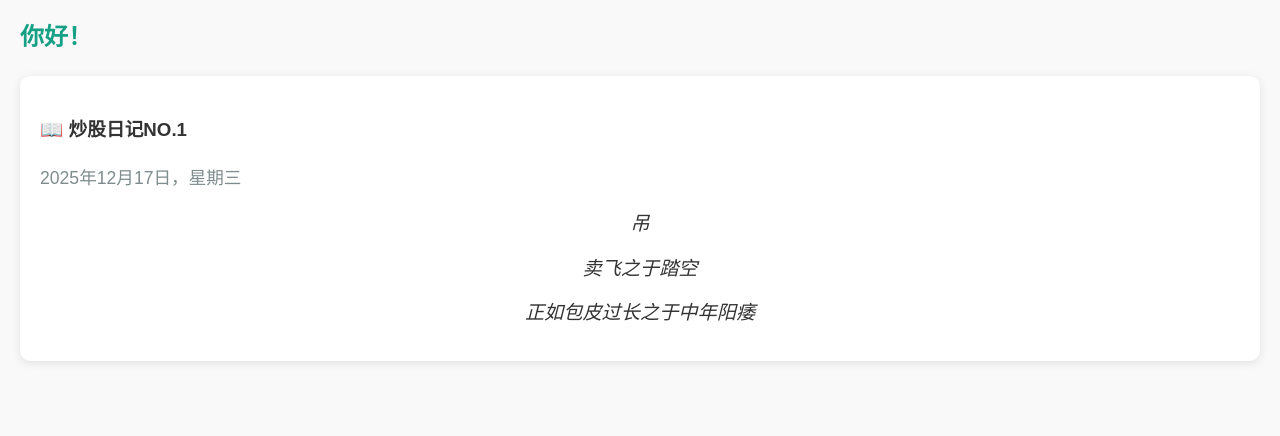
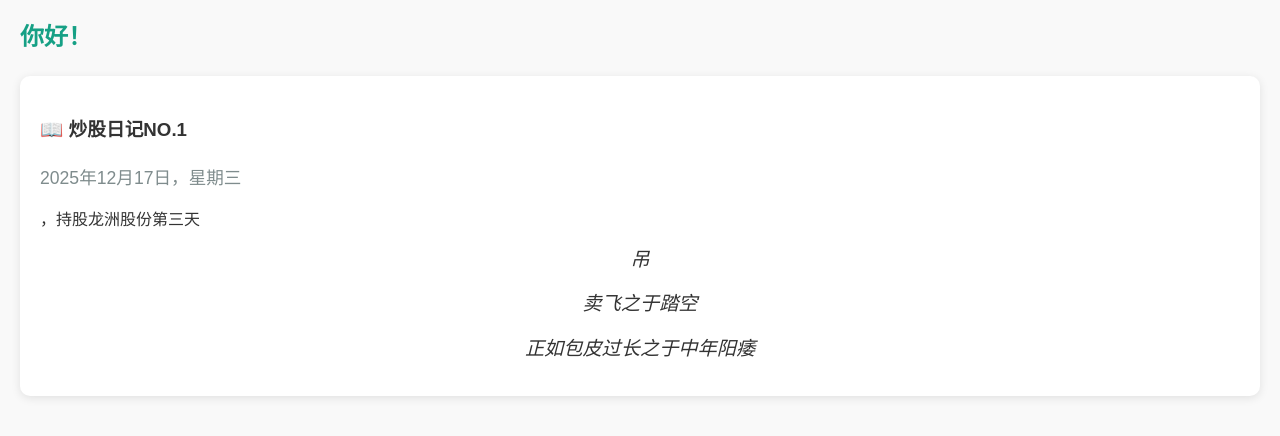
Before and after one commit to PUMPmer/PUMPmer.github.io, a plain HTML site: page index.html in a window 1280 px wide. Shown: the part 88-524 px from the top of the page. Drawn offline with Linux system fonts and the light colour scheme.

Commit message:
Update index.html

```diff
--- a/index.html
+++ b/index.html
@@ -51,7 +51,7 @@
   <!-- 新增日记部分：使用section标签增强语义 -->
   <section class="diary">
     <h3>📖 炒股日记NO.1</h3>
-    <p class="date">2025年12月17日，星期三 </p> <!-- 硬编码日期 -->
+    <p class="date">2025年12月17日，星期三 </p>，持股龙洲股份第三天 <!-- 硬编码日期 -->
     <div class="poem">
       <p>吊</p>
       <p>卖飞之于踏空</p>
```
